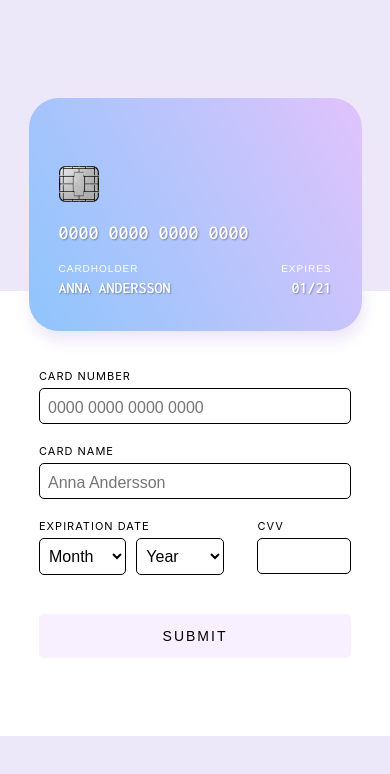
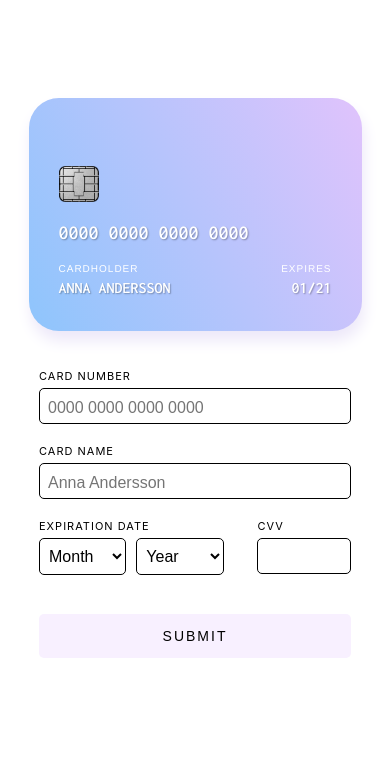
Before and after one commit to karinnordkvist/Queenslab, a React (Create React App) app: page / in a window 390 px wide. Shown: the top 774 px of the page. Built offline with nearby package versions, Linux system fonts and the light colour scheme.

Commit message:
Changed responsive background color

```diff
--- a/public/index.html
+++ b/public/index.html
@@ -15,7 +15,7 @@
       href="https://fonts.googleapis.com/css2?family=Inconsolata:wght@400;500;600;700;800&display=swap"
       rel="stylesheet"
     />
-    <title>Credit card by Karin</title>
+    <title>Karin for QueensLab</title>
   </head>
   <body>
     <noscript>You need to enable JavaScript to run this app.</noscript>
--- a/src/index.css
+++ b/src/index.css
@@ -17,3 +17,9 @@ body {
   width: 100%;
   height: 100%;
 }
+
+@media (max-width: 800px) {
+  body {
+    background: #fff;
+  }
+}
```
Also changed, not shown: public/favicon.png.
